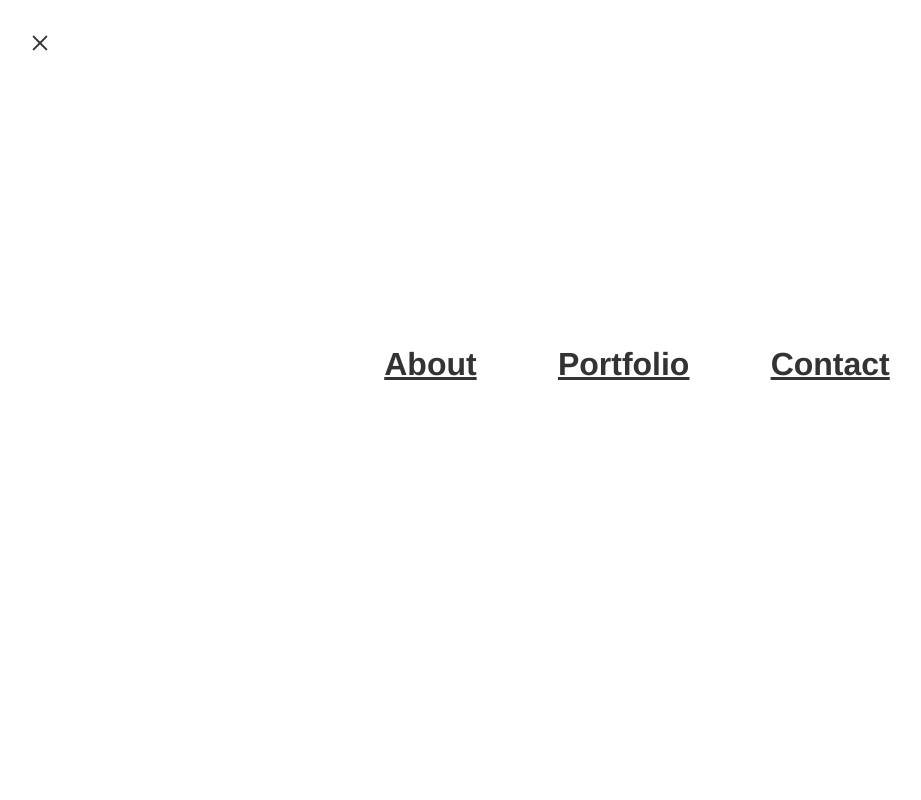
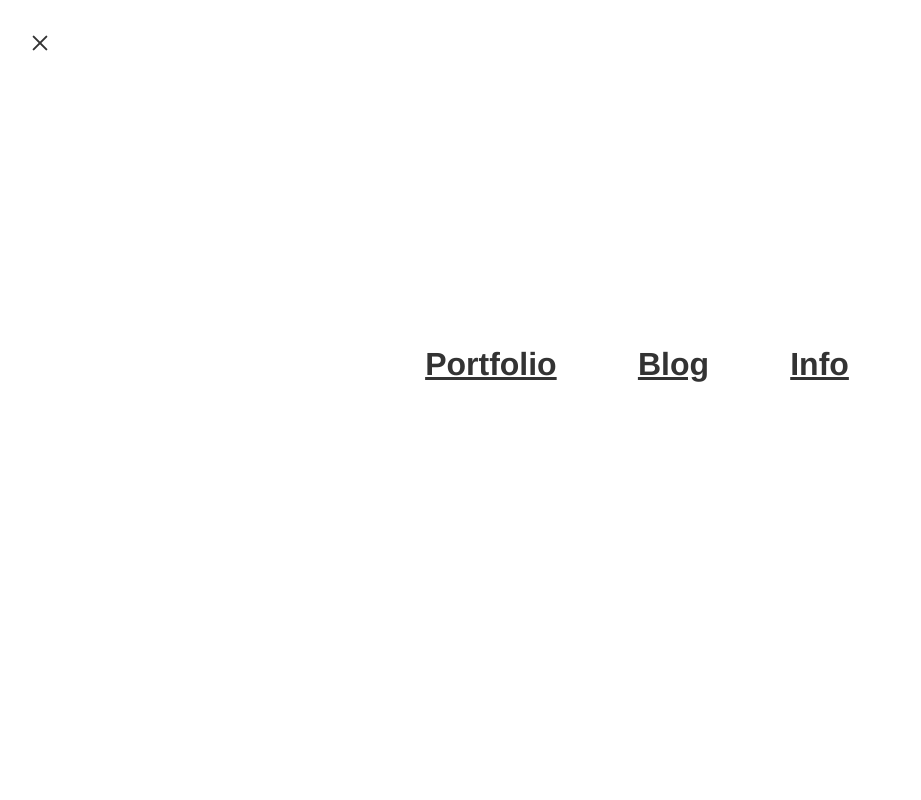
Before and after one commit to encodingbatik/encodingbatik.github.io, a plain HTML site: page index.html in a window 1280 px wide. Both pictures are taken after a click on the link 43 px from the left and 43 px from the top of the page. Shown: the top 800 px of the page, without its empty margins (3-924 px from the left). Drawn offline with nearby package versions, Linux system fonts and the light colour scheme.

Commit message:
edit menu

```diff
--- a/index.html
+++ b/index.html
@@ -22,9 +22,9 @@
   </div>
 
   <div class="menu-overlay">
-    <a href="#">About</a>
     <a href="#">Portfolio</a>
-    <a href="#">Contact</a>
+    <a href="#">Blog</a>
+    <a href="#">Info</a>
   </div>
 
 </body>
```
